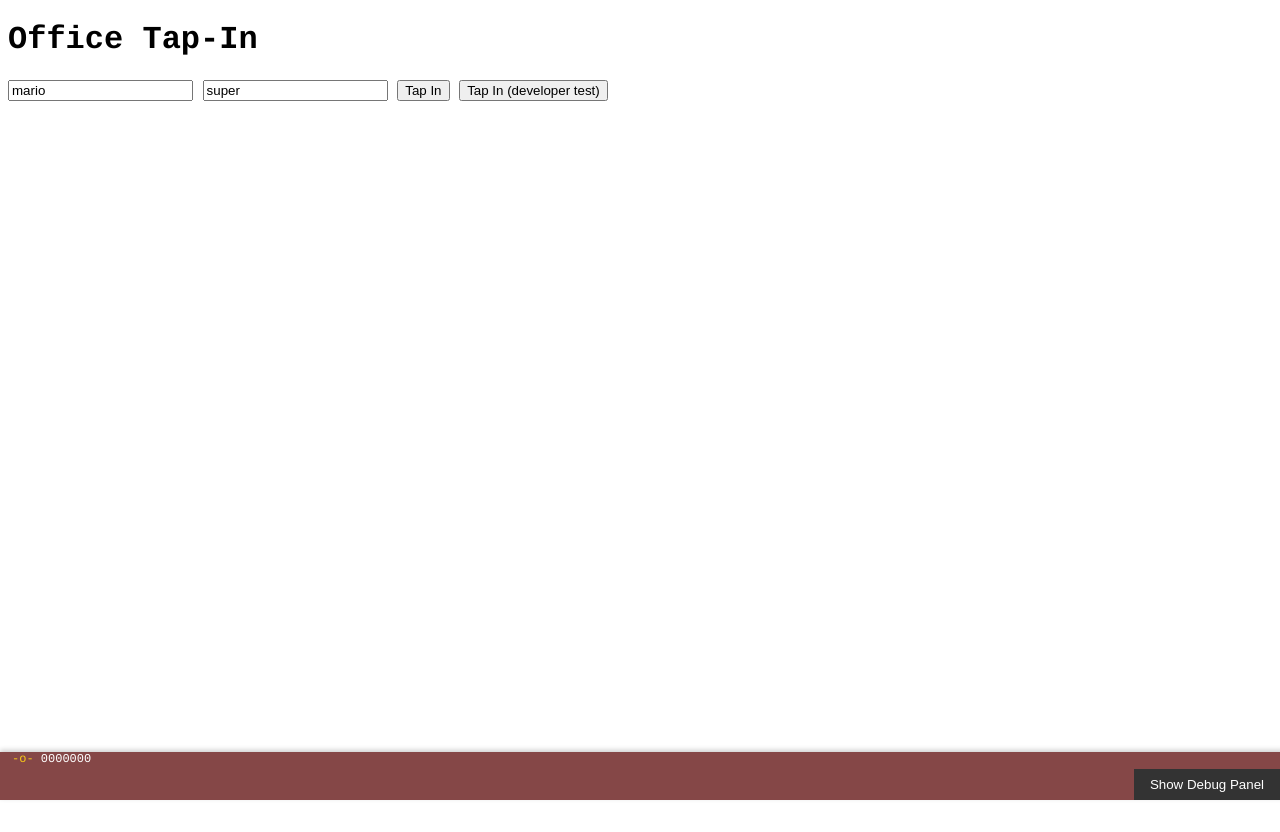
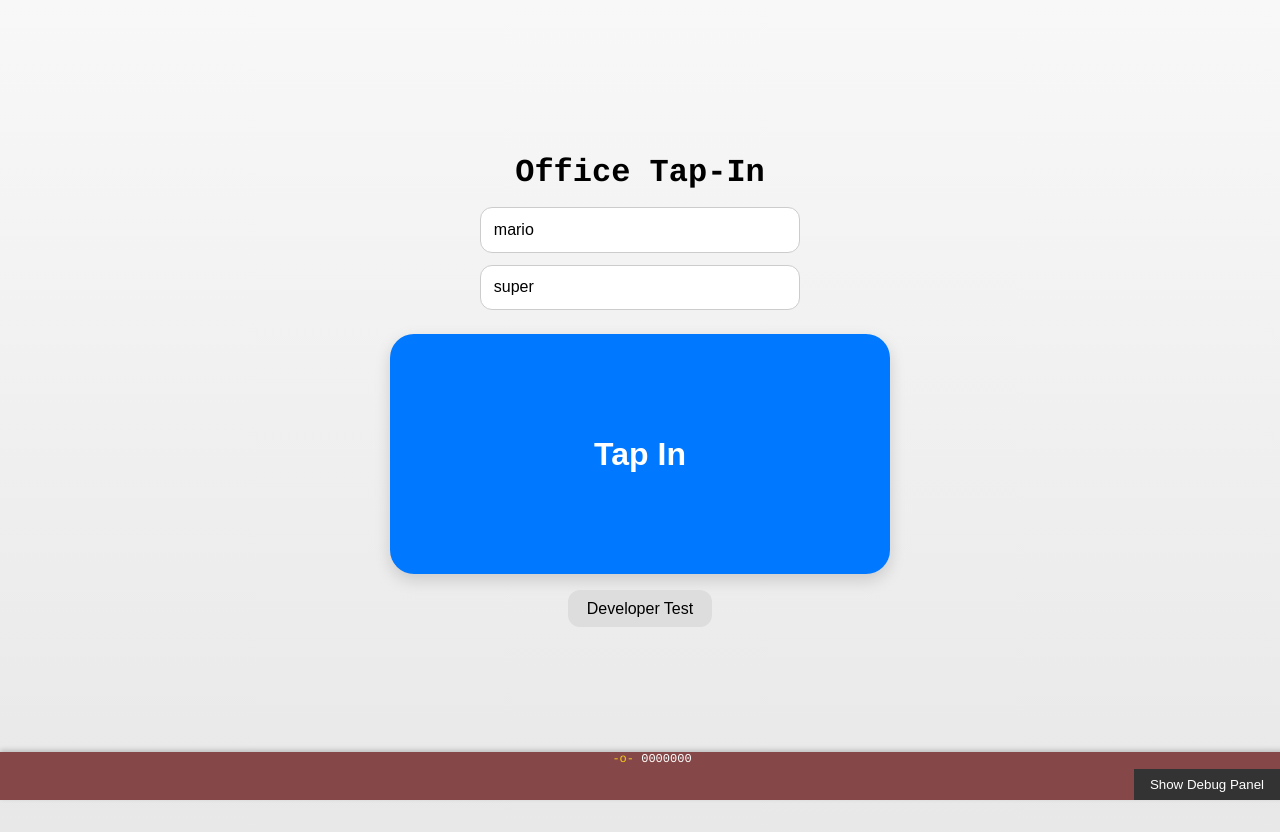
Before and after one commit to yissok/site, a SvelteKit app: page / in a window 1280 px wide. Before the commit the page ends 800 px from the top, so only its background shows below. Built offline with nearby package versions, Linux system fonts and the light colour scheme.

Commit message:
cache buster + good ui

```diff
--- a/src/routes/+page.svelte
+++ b/src/routes/+page.svelte
@@ -3,19 +3,27 @@
   import Commit from "./Commit.svelte";
   import { onMount } from "svelte";
 
-  onMount(() => {
-    console.log("Page mounted");
-  });
   const office = { lat: 51.5183547, lng: -0.1161728 };
-  const RADIUS_METERS = 200;
+  const RADIUS_METERS = 20000;
   const googleUrl =
     "https://script.google.com/macros/s/AKfycbx5JAkyttDJXCXPJeHFbsTIEhFpvXHbRKoixdP6kFTMjLdry2KTh-LG2ae7Ctt_9NAw/exec";
-  const apiUrl =
-    "https://api.allorigins.win/raw?url=" + encodeURIComponent(googleUrl);
+  const proxyBase = "https://api.allorigins.win/raw?url=";
 
   let name = "mario";
   let surname = "super";
   let status = "";
+  let retries = 0;
+  let maxRetries = 3;
+
+  onMount(() => {
+    console.log("Page mounted");
+    // Catch global unhandled rejections for good measure
+    window.addEventListener("unhandledrejection", (event) => {
+      console.error("Unhandled promise rejection:", event.reason);
+      status =
+        "❌ Unhandled network error: " + (event.reason?.message || "Unknown");
+    });
+  });
 
   function getDistance(a, b) {
     const R = 6371e3;
@@ -30,17 +38,39 @@
     return d;
   }
 
+  async function safeFetch(url: string, retriesLeft = maxRetries) {
+    try {
+      const res = await fetch(url);
+      console.log("Fetch response:", res);
+      if (!res.ok) throw new Error(`HTTP ${res.status}`);
+      return await res.text();
+    } catch (err) {
+      console.error("Fetch error:", err);
+      if (retriesLeft > 0) {
+        retries++;
+        status = `⚠️ Network error, retrying (${maxRetries - retriesLeft + 1}/${maxRetries})...`;
+        await new Promise((r) => setTimeout(r, 1500)); // wait 1.5s
+        return safeFetch(url, retriesLeft - 1);
+      } else {
+        throw new Error("❌ Network failed after retries.");
+      }
+    }
+  }
+
   async function tapIn() {
-    status = "Checking location...";
+    status = "📍 Checking location...";
+    retries = 0;
+
     navigator.geolocation.getCurrentPosition(
       async (pos) => {
         const { latitude, longitude } = pos.coords;
         console.log("Current position:", latitude, longitude);
         const dist = getDistance(office, { lat: latitude, lng: longitude });
+
         if (dist <= RADIUS_METERS) {
-          status = "Logging your check-in...";
-          const apiUrl =
-            "https://api.allorigins.win/raw?url=" +
+          status = "⏳ Logging your check-in...";
+          const fullUrl =
+            proxyBase +
             encodeURIComponent(
               googleUrl +
                 "?name=" +
@@ -50,68 +80,166 @@
                 "&lat=" +
                 latitude +
                 "&lng=" +
-                longitude,
+                longitude +
+                "&t=" +
+                Date.now(), // 👈 cache buster
             );
-          await fetch(apiUrl);
 
+          try {
+            await safeFetch(fullUrl);
             status = "✅ Logged successfully!";
+          } catch (err) {
+            status = err.message;
+          }
         } else {
           status = "❌ You are not at the office!";
         }
       },
       (err) => {
-        status = "Location error: " + err.message;
+        status = "⚠️ Location error: " + err.message;
       },
+      { enableHighAccuracy: true, timeout: 10000 },
     );
   }
 
   async function tapInTest() {
-    status = "Logging your check-in...";
-    const apiUrl =
-      "https://api.allorigins.win/raw?url=" +
+    status = "⏳ Logging test check-in...";
+    retries = 0;
+    const testUrl =
+      proxyBase +
       encodeURIComponent(
         googleUrl +
           "?name=" +
           encodeURIComponent(name) +
           "&surname=" +
           encodeURIComponent(surname) +
-          "&lat=" +
-          "1.1" +
-          "&lng=" +
-          "2.2",
+          "&lat=1.1&lng=2.2" +
+          "&t=" +
+          Date.now(), // 👈 cache buster
       );
-    await fetch(apiUrl);
 
-    status = "✅ Logged successfully!";
+    try {
+      await safeFetch(testUrl);
+      status = "✅ Test logged successfully!";
+    } catch (err) {
+      status = err.message;
+    }
   }
 </script>
 
+<!-- UI -->
+<main>
   <h1>Office Tap-In</h1>
+
+  <div class="inputs">
     <input placeholder="name" bind:value={name} />
     <input placeholder="surname" bind:value={surname} />
-<button on:click={tapIn}>Tap In</button>
-<button on:click={tapInTest}>Tap In (developer test)</button>
-<p>{status}</p>
+  </div>
+
+  <button class="tap-btn" on:click={tapIn}>Tap In</button>
+  <button class="test-btn" on:click={tapInTest}>Developer Test</button>
+
+  <p class="status">{status}</p>
+
   <Commit />
   <DebugPanel />
+</main>
 
 <style>
+  /* 🟢 Mobile-first layout */
+  main {
+    display: flex;
+    flex-direction: column;
+    align-items: center;
+    justify-content: center;
+    min-height: 100vh;
+    padding: 1rem;
+    text-align: center;
+    background: linear-gradient(180deg, #f8f8f8 0%, #e8e8e8 100%);
+  }
+
+  h1 {
+    font-size: 1.5rem;
+    margin-bottom: 1rem;
+  }
+
+  .inputs {
+    display: flex;
+    flex-direction: column;
+    width: 100%;
+    max-width: 320px;
+    gap: 0.75rem;
+    margin-bottom: 1.5rem;
+  }
+
+  input {
+    padding: 0.8rem;
+    font-size: 1rem;
+    border-radius: 0.75rem;
+    border: 1px solid #ccc;
+    width: 100%;
+    box-sizing: border-box;
+  }
+
+  /* Big main Tap button — fills most of the screen on mobile */
+  .tap-btn {
+    width: 100%;
+    max-width: 400px;
+    height: 35vh;
+    font-size: 2rem;
+    font-weight: bold;
+    color: white;
+    background: #0078ff;
+    border: none;
+    border-radius: 1.5rem;
+    box-shadow: 0 6px 16px rgba(0, 0, 0, 0.15);
+    transition:
+      transform 0.15s ease,
+      background 0.2s;
+  }
+
+  .tap-btn:active {
+    transform: scale(0.97);
+    background: #005ec2;
+  }
+
+  .test-btn {
+    margin-top: 1rem;
+    font-size: 1rem;
+    padding: 0.6rem 1.2rem;
+    border-radius: 0.75rem;
+    background: #ddd;
+    border: none;
+  }
+
+  .status {
+    margin-top: 1.5rem;
+    font-size: 1rem;
+    color: #333;
+    min-height: 2rem;
+  }
+
+  /* Desktop tweaks */
+  @media (min-width: 600px) {
+    h1 {
+      font-size: 2rem;
+    }
+    .tap-btn {
+      height: 30vh;
+      max-width: 500px;
+    }
+  }
+
   :global(html) {
     font-family: "Courier", monospace;
   }
 
   :global(html, body) {
+    margin: 0;
+    padding: 0;
+    height: 100%;
     user-select: none;
     -webkit-user-select: none;
-    -moz-user-select: none;
-    -ms-user-select: none;
-    -webkit-touch-callout: none;
     -webkit-tap-highlight-color: transparent;
   }
-
-  :global(*) {
-    user-select: none;
-    -webkit-user-select: none;
-    -webkit-touch-callout: none;
-  }
 </style>
```
Lines whose indentation alone changed are shown as unchanged.
